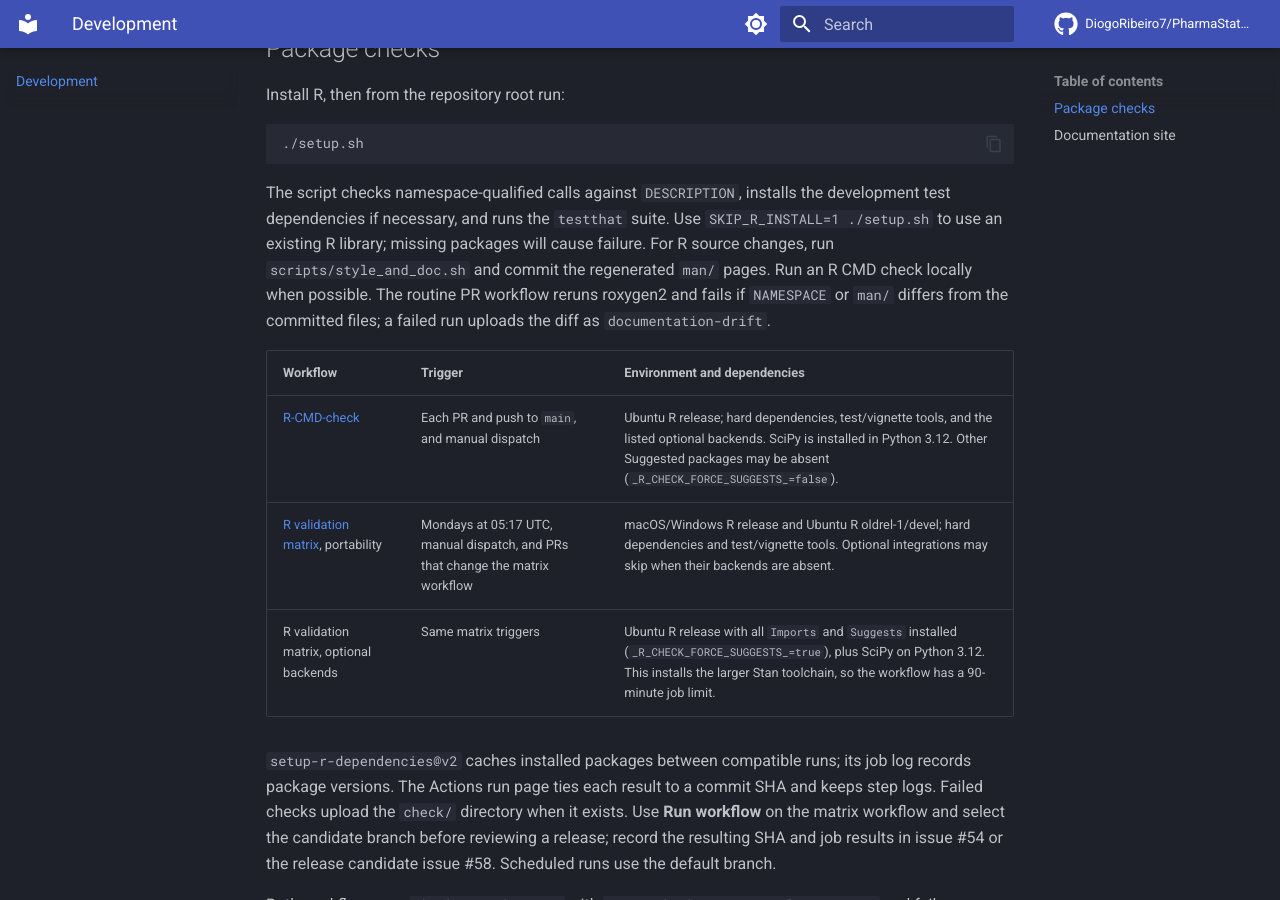
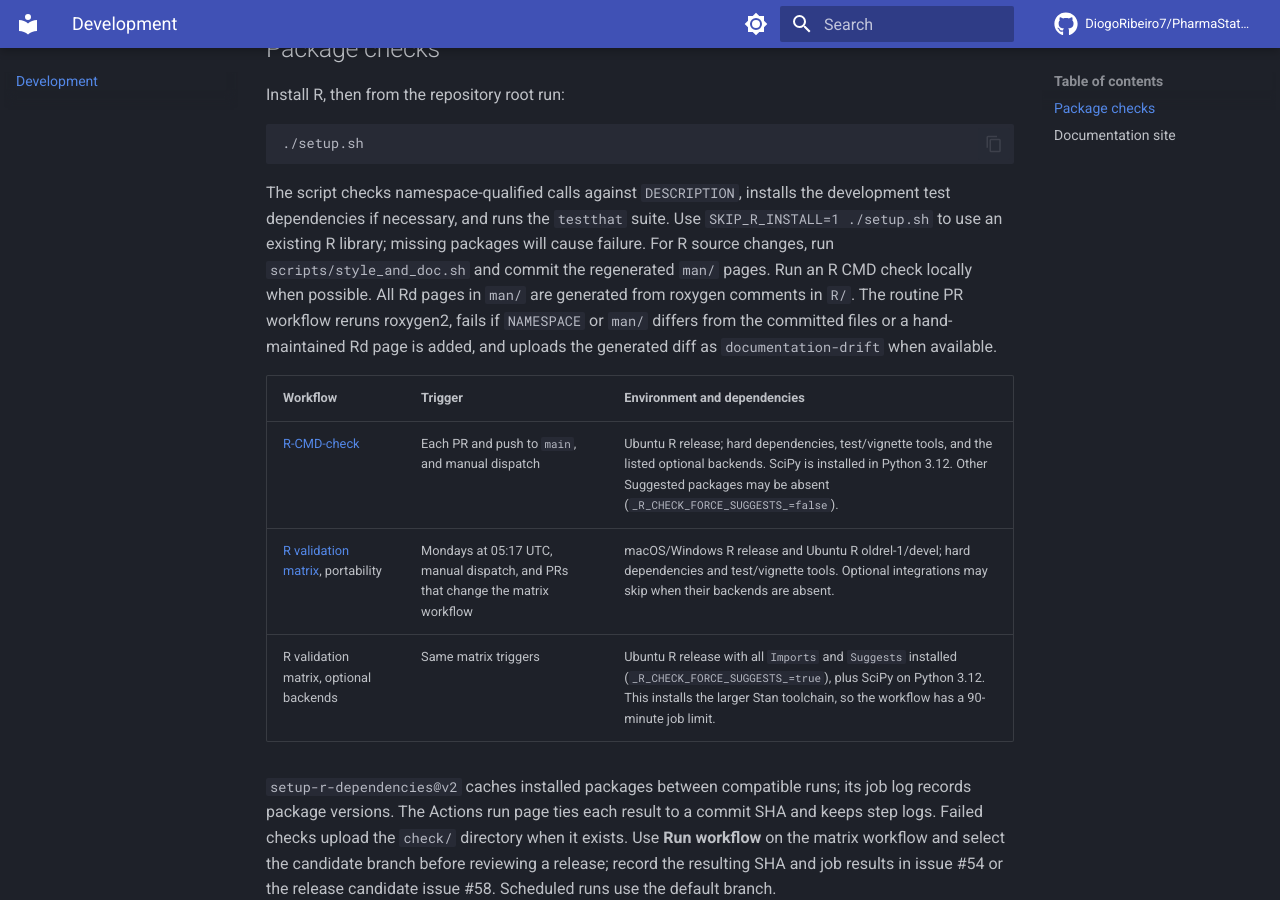
Before and after one commit to DiogoRibeiro7/PharmaStatsR, an MkDocs documentation site: the page built from docs/development.md, in a window 1280 px wide and 900 px high, scrolled down 313 px. Built offline with MkDocs 1.6.1 and Material for MkDocs 9.7.7, drawn with Linux system fonts in a browser that asks for light colours; comment, search, counter and statistics services are not loaded.

Commit message:
Bring remaining help pages under roxygen

````diff
--- a/docs/development.md
+++ b/docs/development.md
@@ -10,7 +10,7 @@ Install R, then from the repository root run:
 ./setup.sh
 ```
 
-The script checks namespace-qualified calls against `DESCRIPTION`, installs the development test dependencies if necessary, and runs the `testthat` suite. Use `SKIP_R_INSTALL=1 ./setup.sh` to use an existing R library; missing packages will cause failure. For R source changes, run `scripts/style_and_doc.sh` and commit the regenerated `man/` pages. Run an R CMD check locally when possible. The routine PR workflow reruns roxygen2 and fails if `NAMESPACE` or `man/` differs from the committed files; a failed run uploads the diff as `documentation-drift`.
+The script checks namespace-qualified calls against `DESCRIPTION`, installs the development test dependencies if necessary, and runs the `testthat` suite. Use `SKIP_R_INSTALL=1 ./setup.sh` to use an existing R library; missing packages will cause failure. For R source changes, run `scripts/style_and_doc.sh` and commit the regenerated `man/` pages. Run an R CMD check locally when possible. All Rd pages in `man/` are generated from roxygen comments in `R/`. The routine PR workflow reruns roxygen2, fails if `NAMESPACE` or `man/` differs from the committed files or a hand-maintained Rd page is added, and uploads the generated diff as `documentation-drift` when available.
 
 | Workflow | Trigger | Environment and dependencies |
 | --- | --- | --- |
````
Also changed, not shown: NEWS.md (+1 -0 lines), 10 other files.
